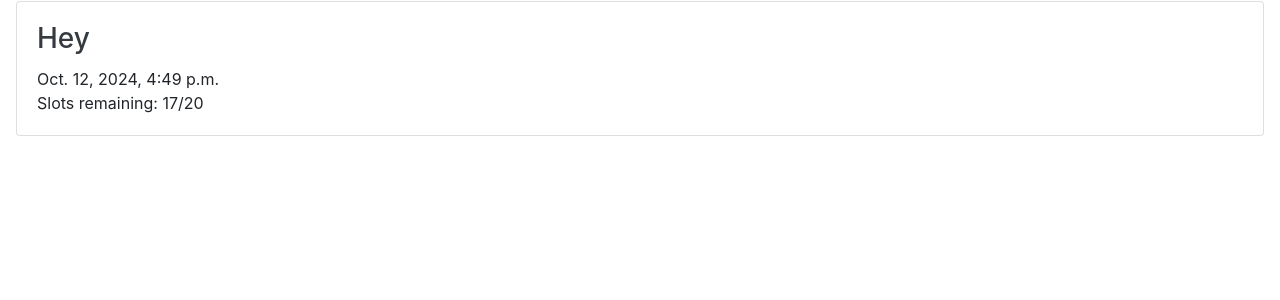
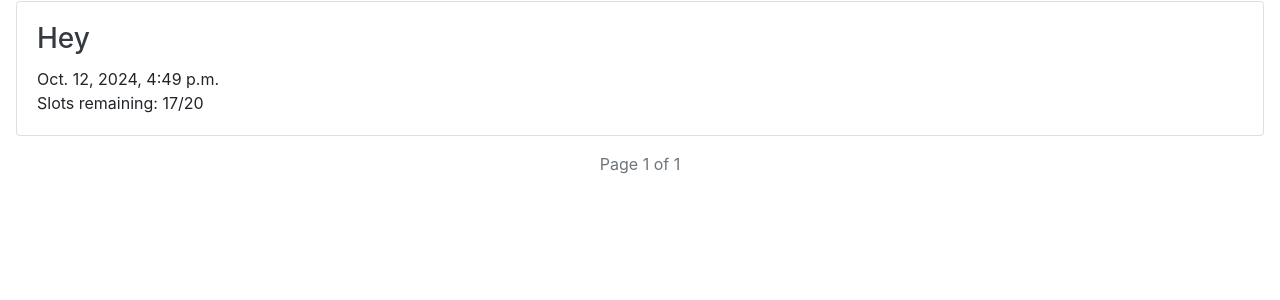
Before and after one commit to whyk47/FloralJam, a Django app: page / in a window 1280 px wide. Shown: the part 426-726 px from the top of the page. Run offline with Django 5.2, Linux system fonts and the light colour scheme; data comes from the database, SQL or seed files in the repository; both versions use the stored data as it was after the commit; parts of the project's set-up code (start-up, migrations or seed data) failed here and were passed over; some libraries are stand-ins or nearby versions.

Commit message:
pagination

```diff
--- a/floral_jamming/services/email_service/email_service.py
+++ b/floral_jamming/services/email_service/email_service.py
@@ -40,7 +40,6 @@ class Email_Service:
         return email_template.render(context=context)
 
     def send_verification_email(self, user: User, page: str, host: str) -> None:
-        # ! Throws error if signing in before verifying email
         if user.num_valid_tokens() > 2:
             raise Too_Many_Attempts("You have exceeded the maximum number of email requests. Please try again later.")
         token = self.__new_token(user)
--- /dev/null
+++ b/floral_jamming/templates/floral_jamming/components/pagination.html
@@ -0,0 +1,15 @@
+{% load templates %}
+
+<p class="text-muted d-flex justify-content-center mt-3">Page {{ page.number }} of {{ page.paginator.num_pages }}</p>
+<div class="d-flex justify-content-center">
+    <nav aria-label="Page navigation example">
+        <ul class="pagination">
+            {% if page.has_previous %}
+                <li class="page-item"><a class="page-link" href="?page={{ page.previous_page_number }}">Previous</a></li>
+            {% endif %}
+            {% if page.has_next %}
+                <li class="page-item"><a class="page-link" href="?page={{ page.next_page_number }}">Next</a></li>
+            {% endif %}
+        </ul>
+    </nav>
+</div>
--- a/floral_jamming/templates/floral_jamming/details/creator_view.html
+++ b/floral_jamming/templates/floral_jamming/details/creator_view.html
@@ -5,7 +5,7 @@
 </a>
 <h3>Attendees:</h3>
 <div>
-    {% for attendee in event.attendees.all %}
+    {% for attendee in page %}
         <div class="card p-2">
             <div class="card-title">{{ attendee.user.first_name }} {{ attendee.user.last_name }} ({{ attendee.pax }} pax)</div>
             <a class="card-text" href="mailto: {{ attendee.user.email }}">{{ attendee.user.email }}</a>
@@ -15,4 +15,6 @@
     {% empty %}
         <h5>No Attendees Yet</h5>
     {% endfor %}
+
+    {% include 'floral_jamming/components/pagination.html' %}
 </div>
--- a/floral_jamming/templates/floral_jamming/index/index.html
+++ b/floral_jamming/templates/floral_jamming/index/index.html
@@ -12,12 +12,14 @@
         <h1 class="my-3">Upcoming Events</h1>
     {% endif %}
 
-    {% comment %} TODO: Add pagination {% endcomment %}
-    {% for event in events %}
+    {% for event in page %}
         {% include 'floral_jamming/index/event_card.html' %}
     {% empty %}
         <h3 class="my-2">No events yet</h3>
     {% endfor %}
+
+    {% include 'floral_jamming/components/pagination.html' %}
+
 {% endblock %}
 
 {% block script %}
--- a/floral_jamming/util.py
+++ b/floral_jamming/util.py
@@ -1,10 +1,22 @@
+from django.core.paginator import Paginator, Page
+from django.forms import Form, ModelForm
+from django.http import HttpRequest
+from typing import Optional, Iterable
+
+
 class Invalid_Form(Exception):
     pass
 
-def get_data(form, exception=Invalid_Form, message=None) -> dict:
+def get_data(form: Form | ModelForm, exception: Exception=Invalid_Form, message: Optional[str]=None) -> dict:
     if form.is_valid():
         return form.cleaned_data
     else:
         if message:
             raise exception(message)
         raise exception(form.errors)
+
+def get_page(request: HttpRequest, objects: Iterable) -> Page:
+    paginator = Paginator(objects, 10)
+    page_no = request.GET.get("page")
+    page = paginator.get_page(page_no)
+    return page
--- a/floral_jamming/views.py
+++ b/floral_jamming/views.py
@@ -51,8 +51,10 @@ def create(request: HttpRequest, event_id: int = 0) -> HttpResponse | HttpRespon
 
 @allow_guest_user
 def index(request: HttpRequest) -> HttpResponse:
+     events = event_service.get_events(request.user)
+     page = get_page(request, events)
      return render(request, 'floral_jamming/index/index.html', {
-          'events': event_service.get_events(request.user),
+          'page': page,
      })
 
 @allow_guest_user
@@ -117,8 +119,10 @@ def details(request: HttpRequest, event_id: int) -> HttpResponse:
                email_serivce.send_confirmation_email(attendee, request.get_host())
           except Invalid_Form as e:
                msg = e
+     page = get_page(request, event.attendees.all())
      return render(request, 'floral_jamming/details/details.html', {
           'event': event,
+          'page': page,
           'attendee': attendee,
           'forms': [attendee_form],
           'message': msg
```
Also changed, not shown: db.sqlite3.
